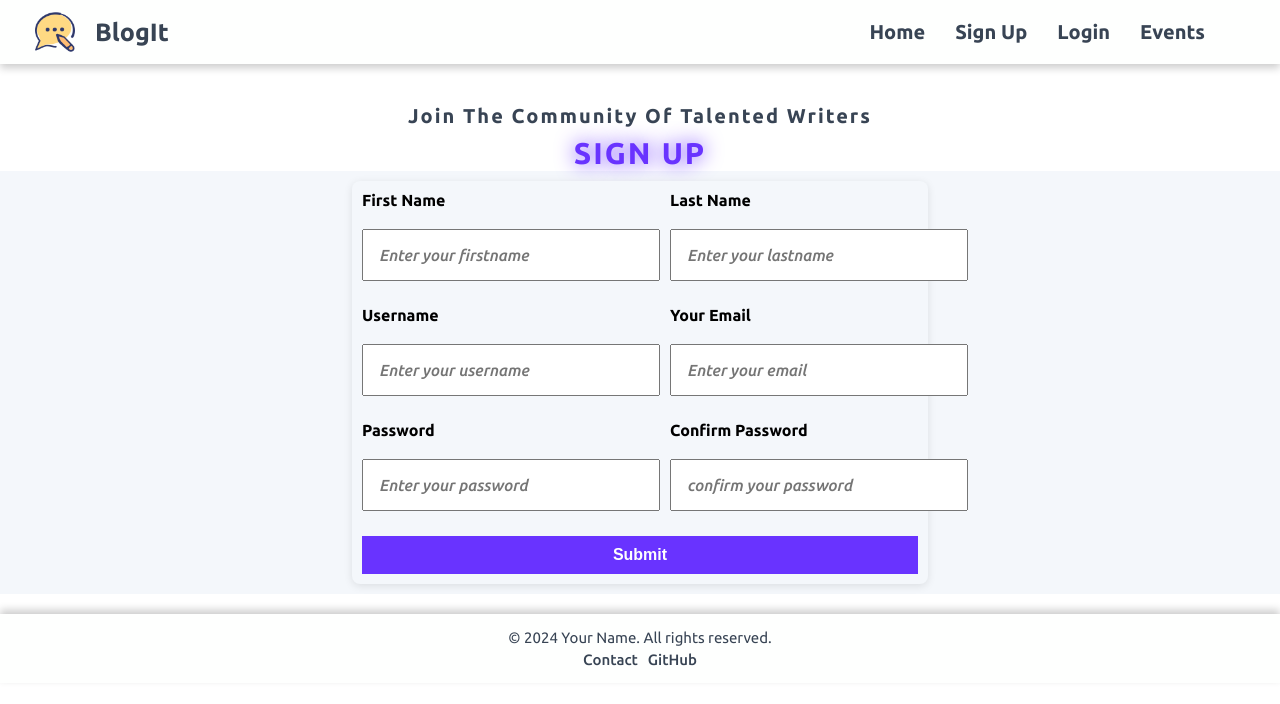
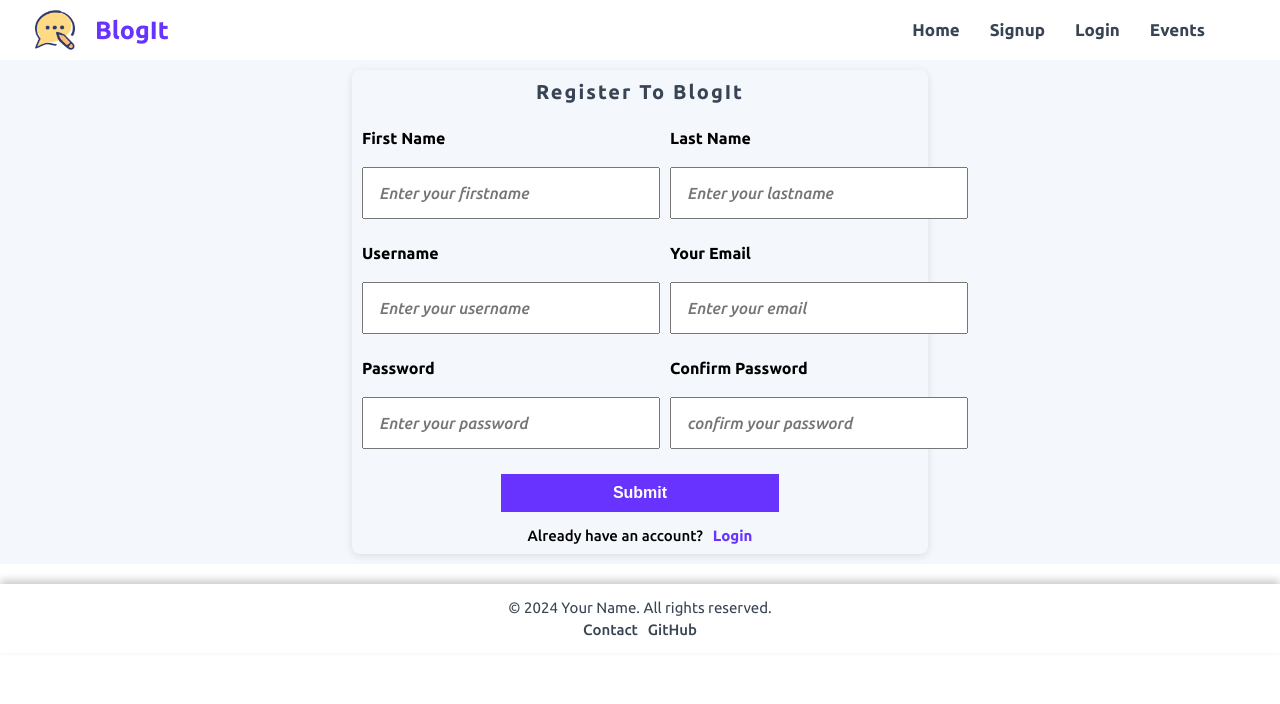
Before and after one commit to kingjames500/BlogIt-blog-web-Application-in-express-ReactJS-and-Prisma, a React (Vite) app in the folder frontend/: page /signup in a window 1280 px wide. Shown: the top 704 px of the page. Built offline with nearby package versions, Linux system fonts and the light colour scheme.

Commit message:
refactoring error messages on signup

```diff
--- a/frontend/src/components/Header/Header.css
+++ b/frontend/src/components/Header/Header.css
@@ -4,7 +4,7 @@
   padding: 1rem 1.5rem;
   background-color: var(--color-background);
   color: var(--color-primary);
-  box-shadow: 0 4px 8px rgba(0, 0, 0, 0.2);
+  box-shadow: 0 4px 8px rgba(0, 0, 0, 0.1);
 }
 
 .logo-container {
@@ -22,7 +22,7 @@
 .site-name {
   font-size: 2.5rem;
   font-weight: 700;
-  color: var(--color-secondary);
+  color: var(--color-primary);
 }
 
 @media screen and (max-width: 41.875em) {
@@ -54,18 +54,17 @@
 
 .links {
   text-decoration: none;
-  font-size: 1.8rem;
+  font-size: 1.6rem;
   color: var(--color-secondary);
   text-transform: capitalize;
   transition: color 0.5s ease;
-  font-size: 2rem;
-  font-weight: 600;
+  font-size: 1.7rem;
+  font-weight: 800;
 }
 
 .links:hover {
   color: var(--color-primary);
-
-  font-weight: 580;
+  font-weight: 690;
 }
 
 @media screen and (max-width: 34.125em) {
--- a/frontend/src/components/Header/Header.jsx
+++ b/frontend/src/components/Header/Header.jsx
@@ -20,7 +20,7 @@ function NavbarHeader() {
           </li>
           <li className="navigation-list-items">
             <Link className="links" to="/signup">
-              sign up
+              signup
             </Link>
           </li>
           <li className="navigation-list-items">
--- a/frontend/src/components/Signup/Signup.css
+++ b/frontend/src/components/Signup/Signup.css
@@ -1,7 +1,3 @@
-.signup-section {
-  margin-top: 4rem;
-}
-
 .signup-form-container {
   display: flex;
   align-items: center;
@@ -51,11 +47,11 @@
   font-weight: 500;
 }
 
-.track-enrol-btn {
+.signup-btn {
   border: none;
   display: block;
   outline: none;
-  width: 100%;
+  width: 50%;
   background-color: var(--color-primary);
   color: var(--color-background);
   padding: 1rem 1.5rem; /* Adjust padding for better fit */
@@ -64,10 +60,39 @@
   text-transform: capitalize;
   cursor: pointer;
   transition: all 0.4s;
+  margin: 0 auto;
 }
 
-.track-enrol-btn:hover {
+.signup-btn:hover {
   background-color: var(--color-background);
   color: var(--color-primary);
   border: 1px solid var(--color-primary);
 }
+
+/* register link url styling */
+
+.signup-link {
+  display: flex;
+  justify-content: center;
+  margin-top: 1.5rem;
+  gap: 1rem;
+}
+.signup-link p {
+  font-weight: 500;
+  font-size: 1.5rem;
+}
+.signup-link a {
+  font-weight: 700;
+  font-size: 1.5rem;
+  color: var(--color-primary);
+  text-decoration: none;
+  transition: all 0.4s;
+}
+.signup-link a:hover {
+  color: var(--color-primary);
+}
+
+/* link div styling */
+.signup-title {
+  margin-bottom: 2.5rem;
+}
--- a/frontend/src/components/Signup/Signup.jsx
+++ b/frontend/src/components/Signup/Signup.jsx
@@ -5,6 +5,17 @@ import { useMutation } from "react-query";
 import { useNavigate, Link } from "react-router-dom";
 import apiUrl from "../../utils/apiUrl";
 import { Toaster, toast } from "sonner";
+
+function LoginLink() {
+  return (
+    <div className="signup-link">
+      <p>Already have an account?</p>
+      <Link to="/login" className="signup-link-btn">
+        Login
+      </Link>
+    </div>
+  );
+}
 
 function SignupForm() {
   const [firstName, setFirstName] = useState("");
@@ -32,15 +43,17 @@ function SignupForm() {
       console.log(response);
     },
     onSuccess: () => {
-      toast.success("registration successful", {
-        duration: 5000,
+      toast.success("User registered successfully", {
+        duration: 3000,
       });
-      redirect("/login");
+      setTimeout(() => {
+        redirect("/login");
+      }, 2050);
     },
 
     onError: (error) => {
       toast.error(error.message, {
-        duration: 5000,
+        duration: 4000,
       });
     },
   });
@@ -64,6 +77,9 @@ function SignupForm() {
     <div className="signup-form-container">
       <Toaster richColors position="top-center" expand={true} />
       <form className="signup-form">
+        <div className="signup-title">
+          <Title subTitle="register to BlogIt" />
+        </div>
         <div className="user-details">
           <div className="form-group">
             <label htmlFor="first name" className="form-group-label">
@@ -143,9 +159,10 @@ function SignupForm() {
             />
           </div>
         </div>
-        <button className="track-enrol-btn" onClick={handleSubmit}>
+        <button className="signup-btn" onClick={handleSubmit}>
           submit
         </button>
+        <LoginLink />
       </form>
     </div>
   );
@@ -154,10 +171,6 @@ function SignupForm() {
 function Signup() {
   return (
     <div className="signup-section">
-      <Title
-        mainTitle="Sign up"
-        subTitle="join the community of talented writers"
-      />
       <SignupForm />
     </div>
   );
--- a/frontend/src/utils/serverPort.js
+++ /dev/null
@@ -1,3 +0,0 @@
-const port = import.meta.env.VITE_API_SERVER_PORT;
-
-export default port;
```
Also changed, not shown: 1 other file (tests, documents, lock files or other folders).
